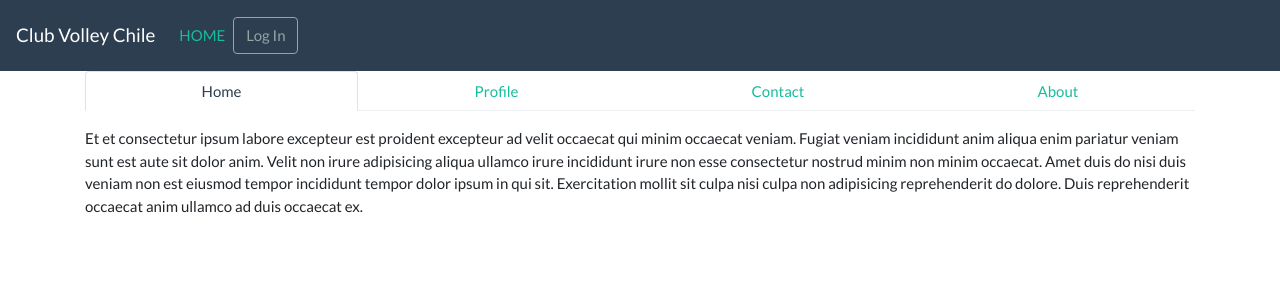
After one commit to gabrielramireztondro/volley, a Django app: a page that uses volley/templates/equipos/lista_equipos.html in a window 1280 px wide. The commit adds this page. Shown: the top 300 px of the page. Run offline with Django 3.2, Linux system fonts and the light colour scheme; some libraries are stand-ins or nearby versions.

Commit message:
add list equipos

```diff
--- a/volley/equipos/urls.py
+++ b/volley/equipos/urls.py
@@ -5,4 +5,5 @@ from .views import index_equipo,EquiposList
 
 urlpatterns = [
     url(r'^$', index_equipo, name='equipos'),
+    url(r'^listar/(?P<pk>\d+)/$', EquiposList.as_view(), name='equipos_list'),
     ]
--- a/volley/equipos/views.py
+++ b/volley/equipos/views.py
@@ -30,4 +30,4 @@ def index_equipo(request): # *args, **kwargs
 
 class EquiposList(ListView):
     model = Equipo
-    template_name = 'equipos/index.html'
+    template_name = 'equipos/lista_equipos.html'
--- a/volley/personas/views.py
+++ b/volley/personas/views.py
@@ -34,9 +34,3 @@ class PersonaDelete(DeleteView):
     model = Persona
     template_name = 'personas/delete.html'
     success_url = reverse_lazy('personas')
-    def delete(self):
-        if self.es_delete == False:
-            return True
-        else:
-            self.es_delete = False
-        return true
--- a/volley/templates/equipos/index.html
+++ b/volley/templates/equipos/index.html
@@ -41,7 +41,7 @@
                         {% endfor %}
 
                         <td>
-                            <a class="btn btn-primary" href="">Editar Equipo</a>
+                            <a class="btn btn-primary" href="{% url 'equipos_list' equipo.id %}">Editar Equipo</a>
                             <a class="btn btn-secondary" href="">Revisar Equipo</a>
 
                         </td>
--- /dev/null
+++ b/volley/templates/equipos/lista_equipos.html
@@ -0,0 +1,37 @@
+{% extends 'base.html' %}
+
+{% load crispy_forms_tags %}
+{% block content %}
+<div class="container">
+    <div class="row">
+      <div class="col-xs-12 ">
+        <nav>
+          <div class="nav nav-tabs nav-fill" id="nav-tab" role="tablist">
+            <a class="nav-item nav-link active" id="nav-home-tab" data-toggle="tab" href="#nav-home" role="tab" aria-controls="nav-home" aria-selected="true">Home</a>
+            <a class="nav-item nav-link" id="nav-profile-tab" data-toggle="tab" href="#nav-profile" role="tab" aria-controls="nav-profile" aria-selected="false">Profile</a>
+            <a class="nav-item nav-link" id="nav-contact-tab" data-toggle="tab" href="#nav-contact" role="tab" aria-controls="nav-contact" aria-selected="false">Contact</a>
+            <a class="nav-item nav-link" id="nav-about-tab" data-toggle="tab" href="#nav-about" role="tab" aria-controls="nav-about" aria-selected="false">About</a>
+          </div>
+        </nav>
+        <div class="tab-content py-3 px-3 px-sm-0" id="nav-tabContent">
+          <div class="tab-pane fade show active" id="nav-home" role="tabpanel" aria-labelledby="nav-home-tab">
+            Et et consectetur ipsum labore excepteur est proident excepteur ad velit occaecat qui minim occaecat veniam. Fugiat veniam incididunt anim aliqua enim pariatur veniam sunt est aute sit dolor anim. Velit non irure adipisicing aliqua ullamco irure incididunt irure non esse consectetur nostrud minim non minim occaecat. Amet duis do nisi duis veniam non est eiusmod tempor incididunt tempor dolor ipsum in qui sit. Exercitation mollit sit culpa nisi culpa non adipisicing reprehenderit do dolore. Duis reprehenderit occaecat anim ullamco ad duis occaecat ex.
+          </div>
+          <div class="tab-pane fade" id="nav-profile" role="tabpanel" aria-labelledby="nav-profile-tab">
+            Et et consectetur ipsum labore excepteur est proident excepteur ad velit occaecat qui minim occaecat veniam. Fugiat veniam incididunt anim aliqua enim pariatur veniam sunt est aute sit dolor anim. Velit non irure adipisicing aliqua ullamco irure incididunt irure non esse consectetur nostrud minim non minim occaecat. Amet duis do nisi duis veniam non est eiusmod tempor incididunt tempor dolor ipsum in qui sit. Exercitation mollit sit culpa nisi culpa non adipisicing reprehenderit do dolore. Duis reprehenderit occaecat anim ullamco ad duis occaecat ex.
+          </div>
+          <div class="tab-pane fade" id="nav-contact" role="tabpanel" aria-labelledby="nav-contact-tab">
+            Et et consectetur ipsum labore excepteur est proident excepteur ad velit occaecat qui minim occaecat veniam. Fugiat veniam incididunt anim aliqua enim pariatur veniam sunt est aute sit dolor anim. Velit non irure adipisicing aliqua ullamco irure incididunt irure non esse consectetur nostrud minim non minim occaecat. Amet duis do nisi duis veniam non est eiusmod tempor incididunt tempor dolor ipsum in qui sit. Exercitation mollit sit culpa nisi culpa non adipisicing reprehenderit do dolore. Duis reprehenderit occaecat anim ullamco ad duis occaecat ex.
+          </div>
+          <div class="tab-pane fade" id="nav-about" role="tabpanel" aria-labelledby="nav-about-tab">
+            Et et consectetur ipsum labore excepteur est proident excepteur ad velit occaecat qui minim occaecat veniam. Fugiat veniam incididunt anim aliqua enim pariatur veniam sunt est aute sit dolor anim. Velit non irure adipisicing aliqua ullamco irure incididunt irure non esse consectetur nostrud minim non minim occaecat. Amet duis do nisi duis veniam non est eiusmod tempor incididunt tempor dolor ipsum in qui sit. Exercitation mollit sit culpa nisi culpa non adipisicing reprehenderit do dolore. Duis reprehenderit occaecat anim ullamco ad duis occaecat ex.
+          </div>
+        </div>
+
+      </div>
+    </div>
+</div>
+</div>
+</div>
+
+{% endblock %}
```
Also changed, not shown: volley/main/models.py (+5 -3 lines), volley/db.sqlite3, volley/main/migrations/0011_auto_20190726_0102.py (added), volley/main/migrations/0012_auto_20190729_0115.py (added), volley/main/migrations/0013_persona_es_diestro.py (added).
